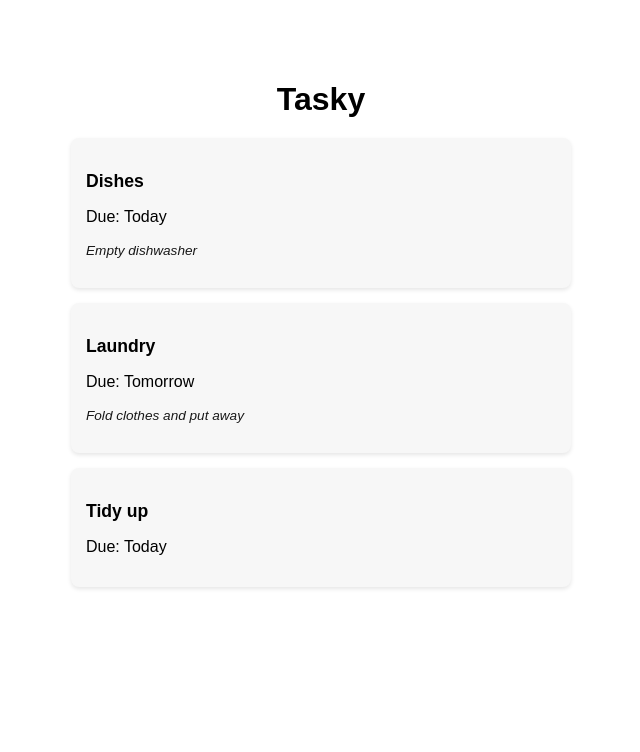
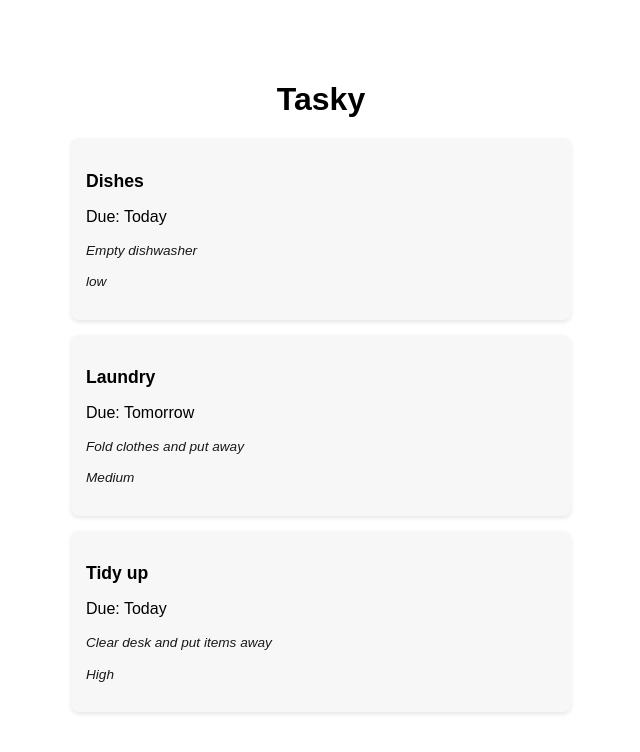
Before and after one commit to oisinheaphy18/react-basics-labs, a React (Vite) app in the folder tasky/: page / in a window 1280 px wide. Shown: the top 752 px of the page, without its empty margins (319-959 px from the left). Built offline with nearby package versions, Linux system fonts and the light colour scheme.

Commit message:
Tasky Lab 2a - Exercise done

```diff
--- a/tasky/src/App.css
+++ b/tasky/src/App.css
@@ -38,3 +38,11 @@ h1 {
   line-height: 1.3;
   opacity: 0.9;
 }
+/* priority style */
+.priority {
+  font-size: 0.85rem;
+  font-style: italic;
+  margin-top: 10px;
+  line-height: 1.3;
+  opacity: 0.9;
+}
--- a/tasky/src/App.jsx
+++ b/tasky/src/App.jsx
@@ -6,9 +6,9 @@ import React, { useState } from 'react';
 function App() {
   const [ taskState, setTaskState ] = useState({
     tasks: [
-      { id: 1, title:"Dishes", description: "Empty dishwasher", deadline: "Today" },
-      { id: 2, title: "Laundry", description: "Fold clothes and put away", deadline: "Tomorrow" },
-      { id: 3, title: "Tidy up", deadline: "Today" }
+      { id: 1, title:"Dishes", description: "Empty dishwasher", deadline: "Today", priority: "low" },
+      { id: 2, title: "Laundry", description: "Fold clothes and put away", deadline: "Tomorrow", priority: "Medium"  },
+      { id: 3, title: "Tidy up", description: "Clear desk and put items away", deadline: "Today", priority: "High" }
     ]
   });
 
@@ -17,16 +17,15 @@ function App() {
       <h1>Tasky</h1>
       {taskState.tasks.map((task) => (
         <Task
+          key={task.id}
           title={task.title}
           description={task.description}
           deadline={task.deadline}
-       key={task.id}
+          priority={task.priority}
         />
       ))}
-
     </div>
   );
-
 }
 
 export default App
--- a/tasky/src/components/Task.jsx
+++ b/tasky/src/components/Task.jsx
@@ -5,12 +5,14 @@ const Task = (props) => {
   const title = props.title;
   const deadline = props.deadline;
   const description = props.description;
+  const priority = props.priority;
 
   return (
     <div className="card">
       <p className="title">{title}</p>
       <p>Due: {deadline}</p>
       <p className="description">{description}</p>
+      <p className="priority">{priority}</p>
     </div>
   );
 };
```
Lines whose indentation alone changed are shown as unchanged.
